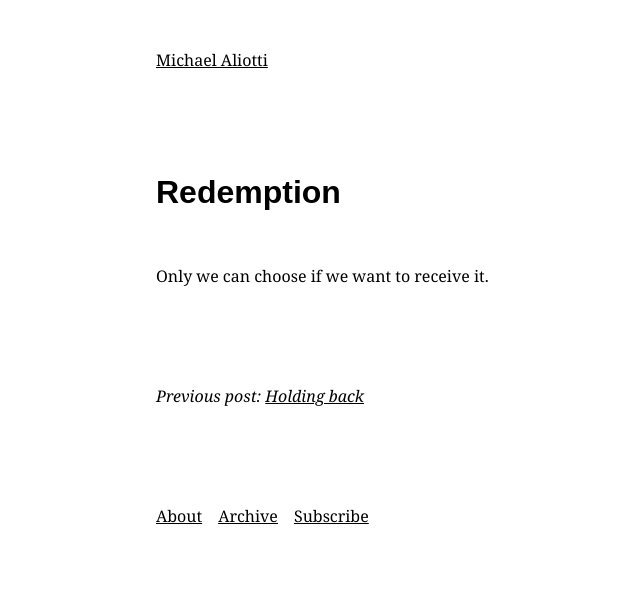
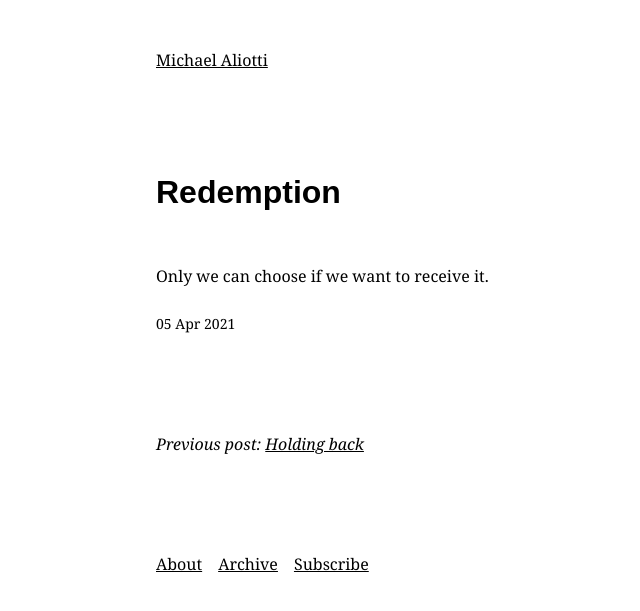
Before and after one commit to michaelaliotti/michaelaliotti.github.io, a Jekyll site: the page built from _posts/2021-04-05-redemption.md, in a window 1280 px wide. Shown: the top 611 px of the page, without its empty margins (196-836 px from the left). Built offline with Jekyll 4.4.1, drawn with Linux system fonts in a browser that asks for light colours.

Commit message:
Added date.

```diff
--- a/_layouts/post.html
+++ b/_layouts/post.html
@@ -5,6 +5,7 @@ layout: default
 <main>
 	<h1>{{ page.title | smartify }}</h1>
 	{{ content }}
+	<time datetime="{{ page.date | date_to_xmlschema }}">{{ page.date | date_to_string }}</time>
 </main>
 
 <aside>
```
